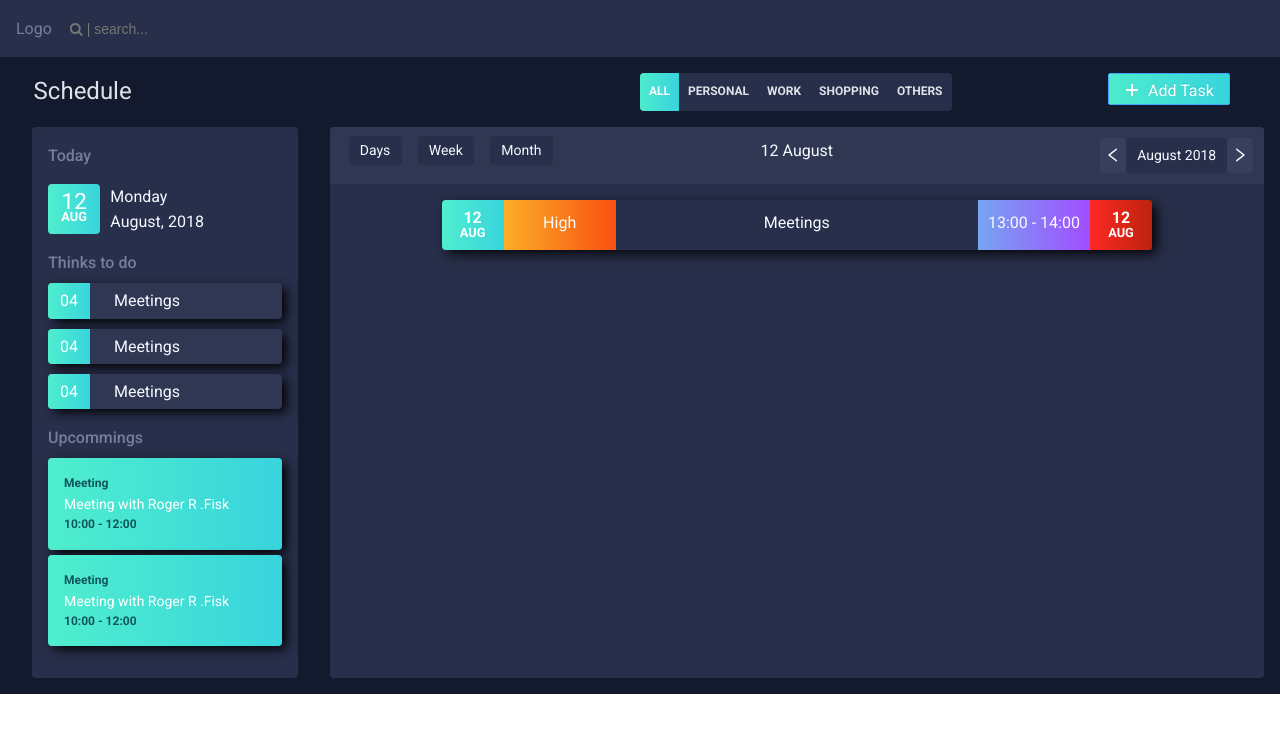
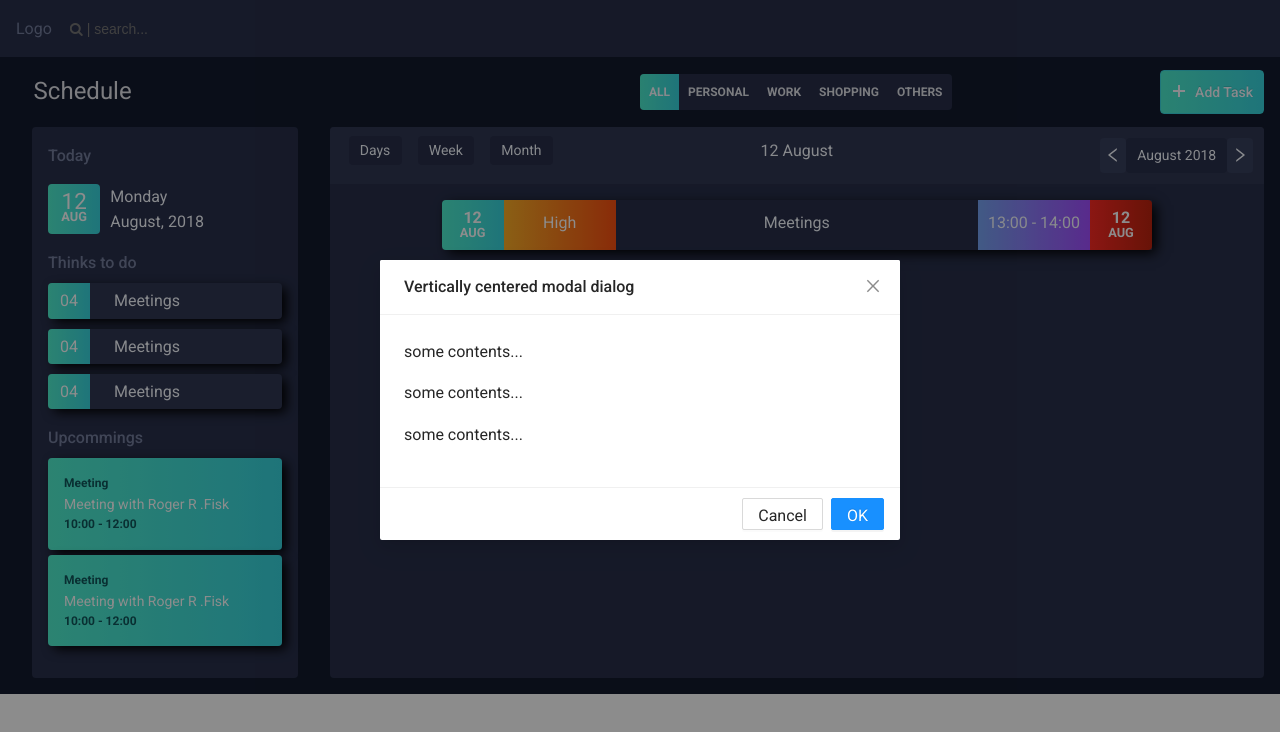
Before and after one commit to wildcod/hackerEarth_Hackathon, a React (Create React App) app in the folder webapp/: page / in a window 1280 px wide. Both pictures are taken after a click on the button "Add Task". Shown: the top 732 px of the page. Built offline with nearby package versions, Linux system fonts and the light colour scheme.

Commit message:
added the modal

```diff
--- a/webapp/src/components/pages/Home/Home.scss
+++ b/webapp/src/components/pages/Home/Home.scss
@@ -1,10 +1,10 @@
-.todo-home-wrapper{
+.todo-home-wrapper {
   width: 100%;
-   > .tab-container{
+  > .tab-container {
     width: 100%;
-     padding: 1rem;
+    //padding: 1rem;
   }
-   > .main-container{
+  > .main-container {
     width: 100%;
     display: flex;
     min-height: 500px;
--- a/webapp/src/components/sub-header/SubHeader.scss
+++ b/webapp/src/components/sub-header/SubHeader.scss
@@ -6,11 +6,15 @@
   color: #e1e2e8;
   > .title {
     grid-area: 1/1/1/1;
-    padding-left: 1.1rem;
+    //padding-left: 1.1rem;
     font-size: 24px;
+    padding: 1rem 1rem 1rem 2.1rem;
   }
-  > .tabs {
+  > .tabs-wrapper {
     grid-area: 1/5/1 / span 2;
+    display: flex;
+    align-items: center;
+    > .tabs-container {
       background: #282f4a;
       border-radius: 4px;
       display: flex;
@@ -21,21 +25,39 @@
         font-size: 12px;
         cursor: pointer;
       }
+
       > div:first-child {
         border-radius: 4px 0 0 4px;
       }
+
       > div:last-child {
         border-radius: 0 4px 4px 0;
       }
+
       > .selected {
         background: linear-gradient(to right, #4debcd, #38d4dd);
         color: #f8f9ff;
       }
     }
+  }
   > .add-task {
     grid-area: 1/8/1 / span 1;
+    display: flex;
+    align-items: center;
+    justify-content: flex-end;
+    padding-right: 1rem;
     > button {
+      display: flex;
+      align-items: center;
+      padding: 21px 10px;
+      border-radius: 4px;
       background: linear-gradient(to right, #4debcd, #38d4dd);
+      border-color: #38d4dd;
+      > span {
+        color: #f8f9ff;
+        font-weight: 500;
+        font-size: 14px;
       }
     }
   }
+}
--- a/webapp/src/components/sub-header/SubHeader.tsx
+++ b/webapp/src/components/sub-header/SubHeader.tsx
@@ -1,16 +1,18 @@
 import React, { useState } from 'react';
 import { PlusOutlined } from '@ant-design/icons';
-import { Button } from 'antd';
+import { Button, Modal } from 'antd';
 import './SubHeader.scss';
 
 const tabs = ['All', 'Personal', 'Work', 'Shopping', 'Others'];
 
 const SubHeader = () => {
   const [isSelected, setIsSelected] = useState(0);
+  const [isModalOpen, setIsModalOpen] = useState(false);
   return (
     <div className="todo-sub-header">
       <div className="title">Schedule</div>
-      <div className="tabs">
+      <div className="tabs-wrapper">
+        <div className="tabs-container">
           {tabs.map((tab, index) => (
             <div
               className={isSelected === index ? 'selected' : ''}
@@ -19,10 +21,21 @@ const SubHeader = () => {
             </div>
           ))}
         </div>
+      </div>
       <div className="add-task">
-        <Button type="primary">
+        <Button type="primary" onClick={() => setIsModalOpen(true)}>
           <PlusOutlined /> Add Task
         </Button>
+        <Modal
+          title="Vertically centered modal dialog"
+          centered
+          visible={isModalOpen}
+          onOk={() => setIsModalOpen(false)}
+          onCancel={() => setIsModalOpen(false)}>
+          <p>some contents...</p>
+          <p>some contents...</p>
+          <p>some contents...</p>
+        </Modal>
       </div>
     </div>
   );
```
Lines whose indentation alone changed are shown as unchanged.
